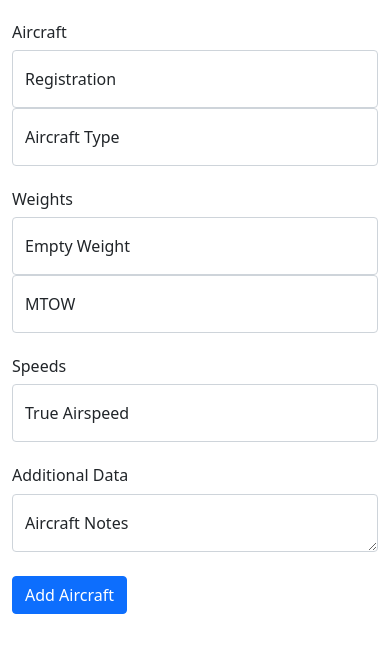
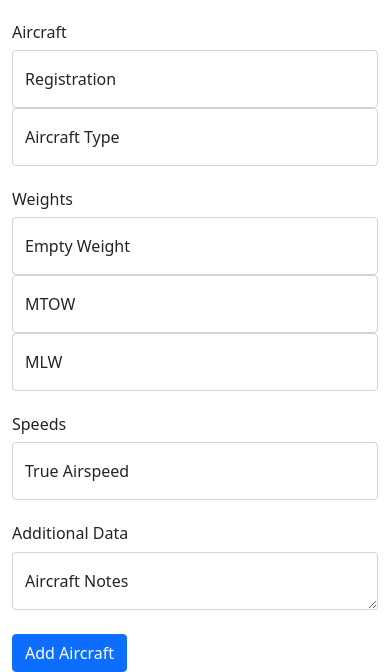
Before and after one commit to stelaninja/aircraft_performance, a Flask app: page / in a window 390 px wide. Shown: the part 300-972 px from the top of the page. Before the commit the page ends 914 px from the top, so only its background shows below. Run offline with Flask 2, Linux system fonts and the light colour scheme; the visitor is signed in with stand-in values (Sample User, id 1); data comes from the database, SQL or seed files in the repository; data that the repository does not hold is empty; some libraries are stand-ins or nearby versions.

Commit message:
small fixes

```diff
--- a/website/static/index.js
+++ b/website/static/index.js
@@ -7,5 +7,3 @@ function deleteAircraft(aircraftId) {
       window.location.href = "/";
     });
   }
-
-}
--- a/website/templates/home.html
+++ b/website/templates/home.html
@@ -99,7 +99,13 @@
             <label for="mtow" class="form-label">MTOW</label>
           </div>
         </div>
+        <div class="col-sm-2">
+          <div class="form-floating">
+            <input type="text" name="mlw" id="mlw" class="form-control" placeholder="Maximum Landing Weight" required>
+            <label for="mlw" class="form-label">MLW</label>
+          </div>
         </div>
+      </div>
         <br />
         <h6>Speeds</h6>
         <div class="row">
--- a/website/views.py
+++ b/website/views.py
@@ -15,9 +15,8 @@ def home():
         ac_reg = request.form.get("ac_reg")
         ac_type = request.form.get("ac_type")
         empty_weight = request.form.get("empty_weight").replace(",", ".")
-        # empty_weight = request.form.get("empty_weight")
-        # mtow = request.form.get("mtow")
         mtow = request.form.get("mtow").replace(",", ".")
+        mlw = request.form.get("mlw").replace(",", ".")
         true_airspeed = request.form.get("true_airspeed")
         note = request.form.get("note")
 
@@ -29,6 +28,7 @@ def home():
                 aircraft_type=ac_type,
                 empty_weight=empty_weight,
                 mtow=mtow,
+                mlw=mlw,
                 true_airspeed=true_airspeed,
                 data=note,
                 user_id=current_user.id,
@@ -66,6 +66,7 @@ def update_aircraft():
     ac_type = request.form.get("ac_type")
     empty_weight = request.form.get("empty_weight").replace(",", ".")
     mtow = request.form.get("mtow").replace(",", ".")
+    mlw = request.form.get("mlw").replace(",", ".")
     true_airspeed = request.form.get("true_airspeed")
     note = request.form.get("note")
 
@@ -77,6 +78,7 @@ def update_aircraft():
         aircraft.aircraft_type = ac_type
         aircraft.empty_weight = empty_weight
         aircraft.mtow = mtow
+        aircraft.mlw = mlw
         aircraft.true_airspeed = true_airspeed
         aircraft.data = note
 
```
Also changed, not shown: website/templates/edit_aircraft.html (+9 -2 lines).
